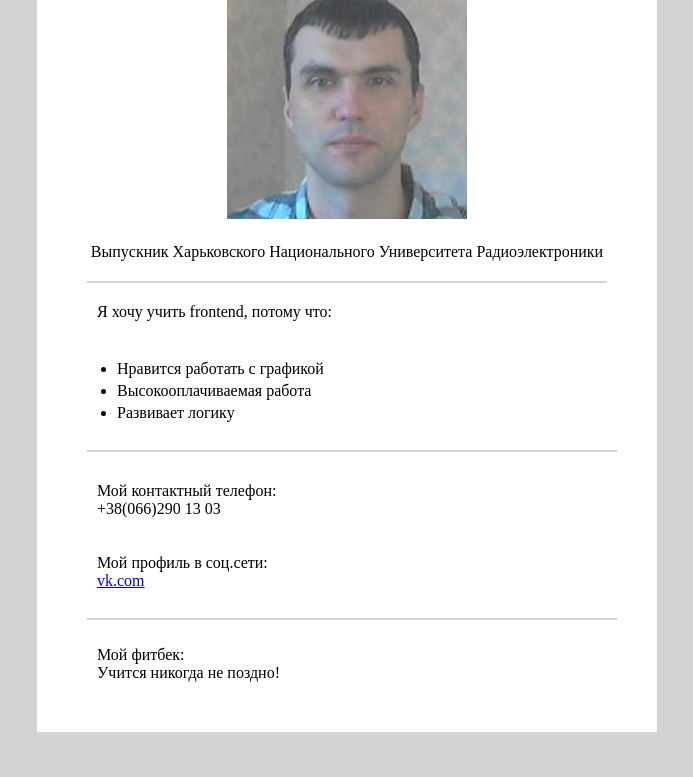
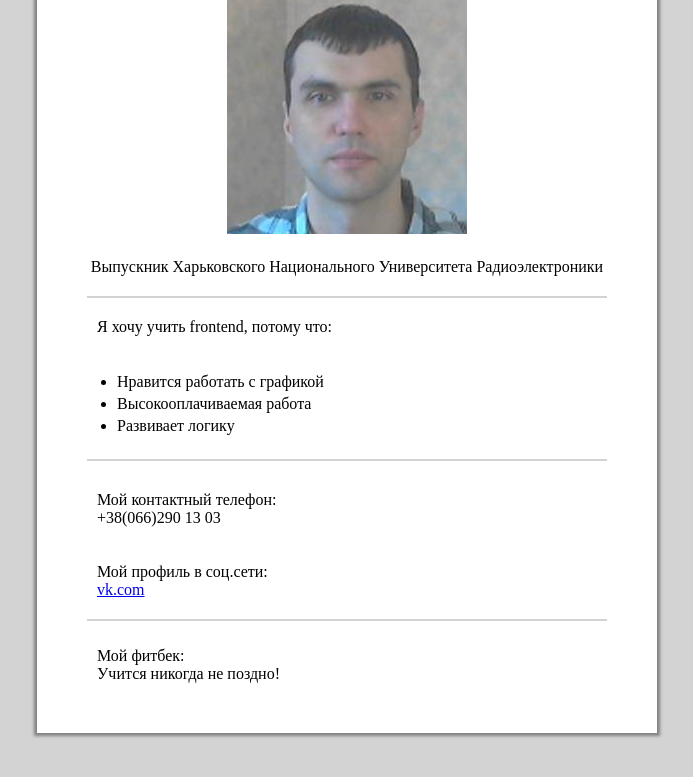
Before and after one commit to EvgeniyChaika/HTMLmodule1, a plain HTML site: page index.html in a window 1280 px wide. Shown: the part 123-900 px from the top of the page, without its empty margins (293-986 px from the left). Before the commit the page ends 855 px from the top, so only its background shows below. Drawn offline with Linux system fonts and the light colour scheme.

Commit message:
Removed the strict size, added to the top and bottom margin to a page, added shadow

```diff
--- a/css/style.css
+++ b/css/style.css
@@ -6,15 +6,12 @@ body {
     background: lightgray;
 }
 .page {
+    margin:15px auto 50px;
     background: white;
-    height: 855px;
     max-width:520px;
     width:100%;
-    margin: auto;
     padding: 0 50px;
-}
-.wrapper{
-    width:100%
+    box-shadow: 0 0 3px 3px  grey;
 }
 
 .name{
@@ -29,13 +26,11 @@ h1{
     margin-bottom:15px;
 }
 .frontend{
-    width: 100%;
-    height: 147px;
     padding: 20px 0 0 10px;
     border-bottom: 2px solid lightgray;
 }
 .frontend p{
-    margin-bottom: 37px
+    margin-bottom: 35px
 }
 ul{
     margin-left: 20px;
@@ -43,10 +38,7 @@ ul{
     line-height: 22px;
 }
 .link{
-    width: 100%;
-    height: 136px;
-    padding-top: 30px;
-    padding-left: 10px;
+    padding: 30px 0 20px 10px;
     border-bottom: 2px solid lightgray;
 
 }
```
